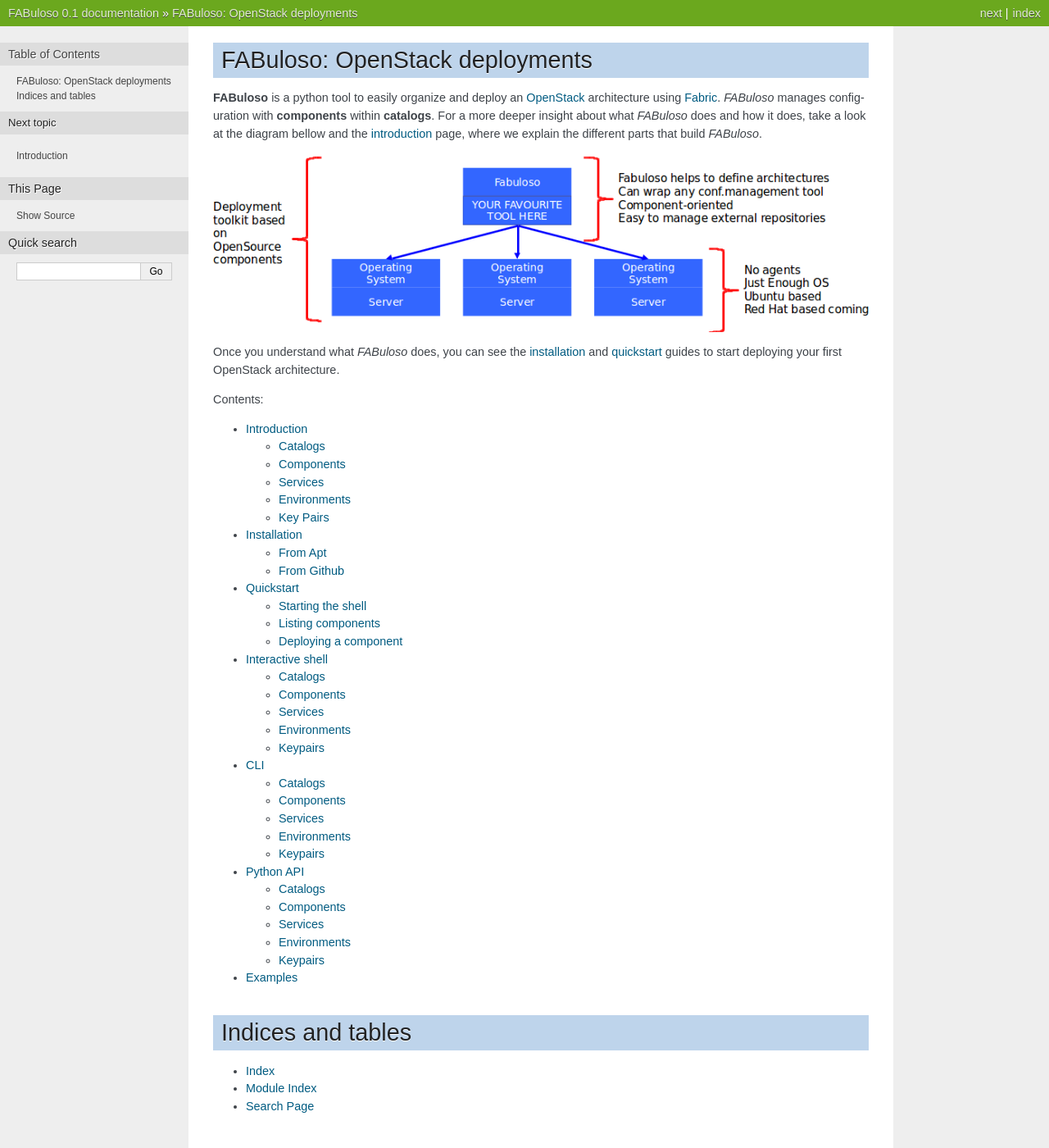
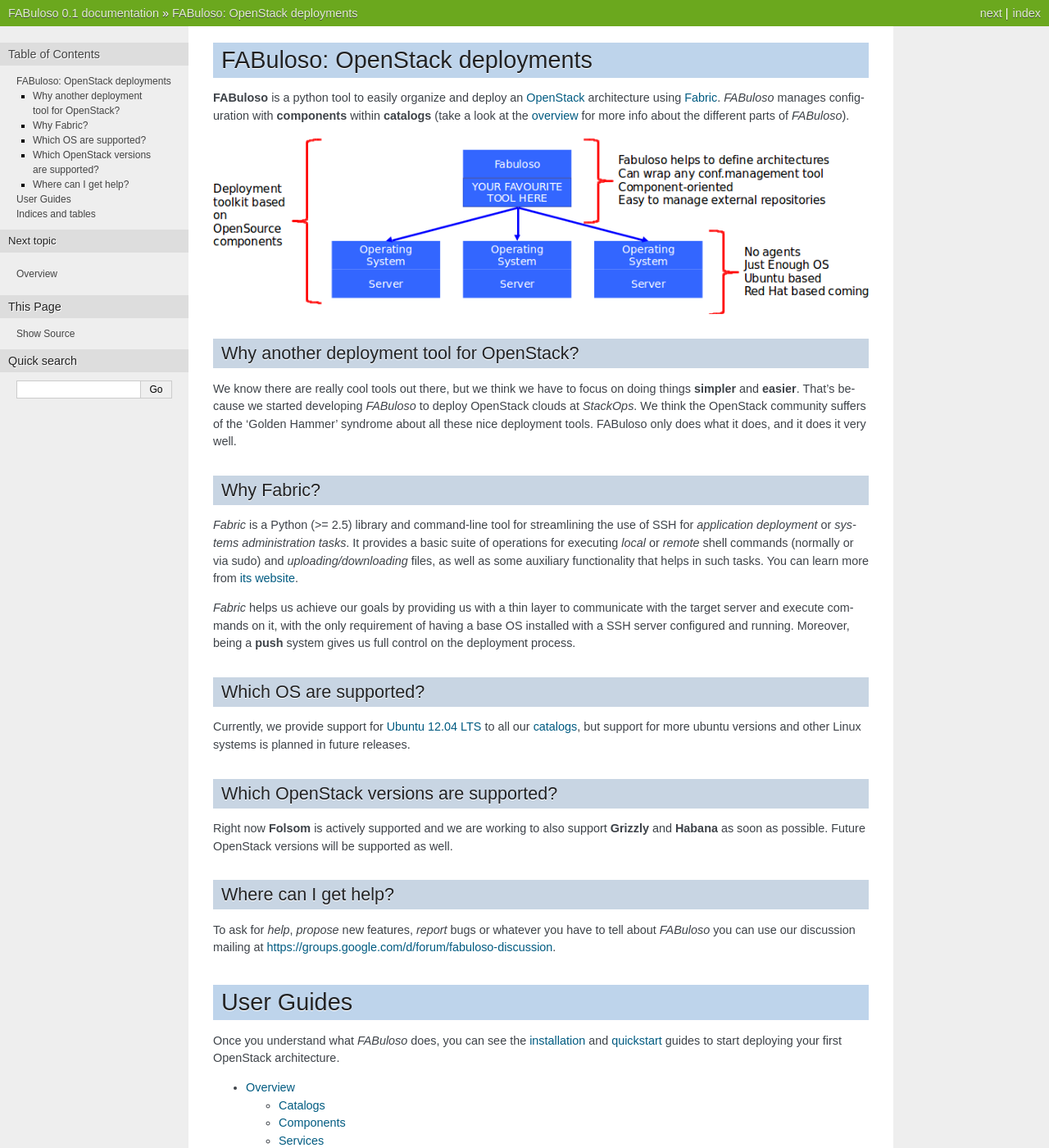
Before and after one commit to StackOps/fabuloso, a Sphinx documentation site: the page built from docs/source/index.rst, in a window 1280 px wide and 1400 px high. Shown: the whole window at 82% size. Built offline with Sphinx 7.4.7, drawn with Linux system fonts in a browser that asks for light colours.

Commit message:
Added some general information about fabuloso based on old docs.
Also:
 * Added a table with all StackOps catalogs
 * Added reference to the fabuloso mailing list

```diff
--- a/docs/source/index.rst
+++ b/docs/source/index.rst
@@ -6,22 +6,52 @@
 FABuloso: OpenStack deployments
 ===============================
 
-**FABuloso** is a python tool to easily organize and deploy an `OpenStack <http://www.openstack.org>`_ architecture using `Fabric <http://docs.fabfile.org/>`_. *FABuloso* manages configuration with **components** within **catalogs**. For a more deeper insight about what *FABuloso* does and how it does, take a look at the diagram bellow and the :ref:`introduction <introduction>` page, where we explain the different parts that build *FABuloso*.
+**FABuloso** is a python tool to easily organize and deploy an `OpenStack <http://www.openstack.org>`_ architecture using `Fabric <http://docs.fabfile.org/>`_. *FABuloso* manages configuration with **components** within **catalogs** (take a look at the :ref:`overview <overview>` for more info about the different parts of *FABuloso*).
 
 .. image:: images/fabuloso.png
     :alt: FABuloso architecture
     :align: center
 
+Why another deployment tool for OpenStack?
+------------------------------------------
+
+We know there are really cool tools out there, but we think we have to focus on doing things **simpler** and **easier**. That's because we started developing *FABuloso* to deploy OpenStack clouds at *StackOps*. We think the OpenStack community suffers of the 'Golden Hammer' syndrome about all these nice deployment tools. FABuloso only does what it does, and it does it very well.
+
+Why Fabric?
+-----------
+
+*Fabric* is a Python (>= 2.5) library and command-line tool for streamlining the use of SSH for *application deployment* or *systems administration tasks*. It provides a basic suite of operations for executing *local* or *remote* shell commands (normally or via sudo) and *uploading/downloading* files, as well as some auxiliary functionality that helps in such tasks. You can learn more from `its website <http://docs.fabfile.org>`_.
+
+*Fabric* helps us achieve our goals by providing us with a thin layer to communicate with the target server and execute commands on it, with the only requirement of having a base OS installed with a SSH server configured and running. Moreover, being a **push** system gives us full control on the deployment process.
+
+Which OS are supported?
+-----------------------
+
+Currently, we provide support for `Ubuntu 12.04 LTS <http://releases.ubuntu.com/12.04>`_ to all our :ref:`catalogs <catalogs>`, but support for more ubuntu versions and other Linux systems is planned in future releases.
+
+Which OpenStack versions are supported?
+---------------------------------------
+
+Right now **Folsom** is actively supported and we are working to also support **Grizzly** and **Habana** as soon as possible. Future OpenStack versions will be supported as well.
+
+Where can I get help?
+---------------------
+
+To ask for *help*, *propose* new features, *report* bugs or whatever you have to tell about *FABuloso* you can use our discussion mailing at `https://groups.google.com/d/forum/fabuloso-discussion <https://groups.google.com/d/forum/fabuloso-discussion>`_.
+
+
+User Guides
+===========
+
 Once you understand what *FABuloso* does, you can see the `installation <install.html>`_ and `quickstart <quickstart.html>`_ guides to start deploying your first OpenStack architecture.
-
-Contents:
 
 .. toctree::
     :maxdepth: 2
 
-    introduction
+    overview
     install
     quickstart
+    catalogs
     shell
     cli
     python-api
--- a/docs/source/introduction.rst
+++ b/docs/source/overview.rst
@@ -1,7 +1,7 @@
-.. _introduction:
+.. _overview:
 
-Introduction
-============
+Overview
+========
 
 **FABuloso** is a python tool to easily organize and deploy an `OpenStack <http://www.openstack.org>`_ architecture using `Fabric <http://docs.fabfile.org/>`_. *FABuloso* manages configuration with **components** within **catalogs**.
 
```
Also changed, not shown: docs/source/catalogs.rst (added, +13 -0 lines).
